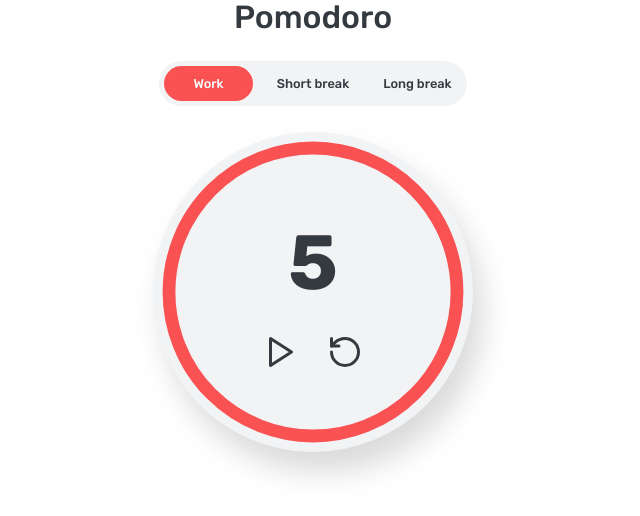
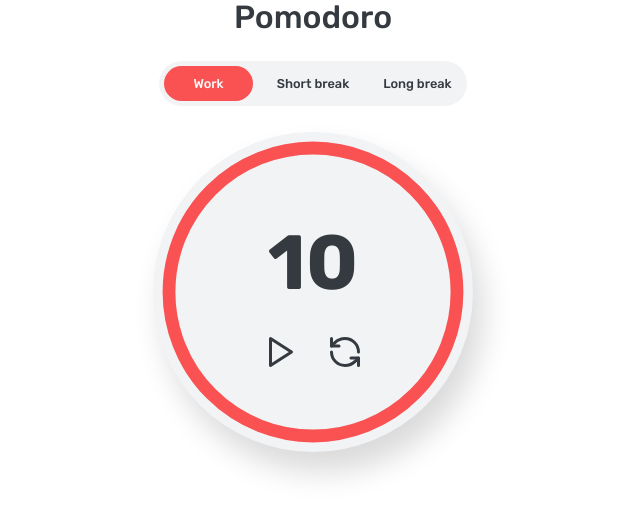
Before and after one commit to verasls/pomodoro, a Next.js app: page / in a window 1280 px wide. Shown: the top 516 px of the page, without its empty margins (327-967 px from the left). Built offline with nearby package versions, Linux system fonts and the light colour scheme.

Commit message:
Make the timer buttons work

```diff
--- a/app/components/PomodoroTimer.tsx
+++ b/app/components/PomodoroTimer.tsx
@@ -1,4 +1,3 @@
-import { Play, RotateCcw } from "lucide-react";
 import Timer from "./Timer";
 
 export default function PomodoroTimer() {
@@ -8,12 +7,8 @@ export default function PomodoroTimer() {
         <Timer.ProgressBar />
         <Timer.Countdown>
           <Timer.Options>
-            <Timer.Button>
-              <Play size={36} />
-            </Timer.Button>
-            <Timer.Button>
-              <RotateCcw size={36} />
-            </Timer.Button>
+            <Timer.Button type="play-pause" />
+            <Timer.Button type="reset" />
           </Timer.Options>
         </Timer.Countdown>
       </Timer.Display>
--- a/app/components/Timer.tsx
+++ b/app/components/Timer.tsx
@@ -1,6 +1,7 @@
 import React, { createContext, useContext } from "react";
 import styled from "styled-components";
 import useTimer from "../hooks/useTimer";
+import { Pause, Play, RefreshCcw } from "lucide-react";
 
 const TimerWrapper = styled.div`
   display: flex;
@@ -47,6 +48,10 @@ const StyledCountdown = styled.p`
 
 type TimerContextValue = {
   time: number;
+  isPaused: boolean;
+  play: () => void;
+  pause: () => void;
+  reset: () => void;
 };
 
 const TimerContext = createContext<TimerContextValue | undefined>(undefined);
@@ -63,10 +68,12 @@ type ChildrenProp = {
 };
 
 function Timer({ children }: ChildrenProp) {
-  const time = useTimer(10);
+  const { time, isPaused, play, pause, reset } = useTimer(10);
 
   return (
-    <TimerContext.Provider value={{ time }}>{children}</TimerContext.Provider>
+    <TimerContext.Provider value={{ time, isPaused, play, pause, reset }}>
+      {children}
+    </TimerContext.Provider>
   );
 }
 
@@ -95,8 +102,32 @@ function Countdown({ children }: ChildrenProp) {
   );
 }
 
-function Button({ children }: ChildrenProp) {
-  return <button>{children}</button>;
+const StyledButton = styled.button`
+  cursor: pointer;
+`;
+
+type ButtonProps = {
+  type: "play-pause" | "reset";
+};
+
+function Button({ type }: ButtonProps) {
+  const { isPaused, play, pause, reset } = useTimerContext();
+
+  if (type === "play-pause") {
+    return (
+      <StyledButton onClick={isPaused ? () => play() : () => pause()}>
+        {isPaused ? <Play size={36} /> : <Pause size={36} />}
+      </StyledButton>
+    );
+  }
+
+  if (type === "reset") {
+    return (
+      <StyledButton onClick={() => reset()}>
+        <RefreshCcw size={36} />
+      </StyledButton>
+    );
+  }
 }
 
 Timer.Display = Display;
--- a/app/hooks/useTimer.ts
+++ b/app/hooks/useTimer.ts
@@ -1,21 +1,41 @@
-import { useEffect, useState } from "react";
+import { useEffect, useRef, useState } from "react";
 
 export default function useTimer(initialTime: number) {
   const [time, setTime] = useState(initialTime);
+  const [isPaused, setIsPaused] = useState(true);
+  const timerRef = useRef<NodeJS.Timeout | null>(null);
 
   useEffect(() => {
-    const timer = setInterval(() => {
+    if (!isPaused) {
+      timerRef.current = setInterval(() => {
         setTime((time) => {
           if (time === 0) {
-          clearInterval(timer);
+            clearInterval(timerRef.current!);
             return 0;
           }
           return time - 1;
         });
       }, 1000);
+    }
 
-    return () => clearInterval(timer);
-  }, []);
+    return () => {
+      if (timerRef.current) clearInterval(timerRef.current);
+    };
+  }, [isPaused]);
 
-  return time;
+  function play() {
+    setIsPaused(false);
   }
+
+  function pause() {
+    setIsPaused(true);
+    if (timerRef.current) clearInterval(timerRef.current);
+  }
+
+  function reset() {
+    pause();
+    setTime(initialTime);
+  }
+
+  return { time, isPaused, play, pause, reset };
+}
```
Lines whose indentation alone changed are shown as unchanged.
